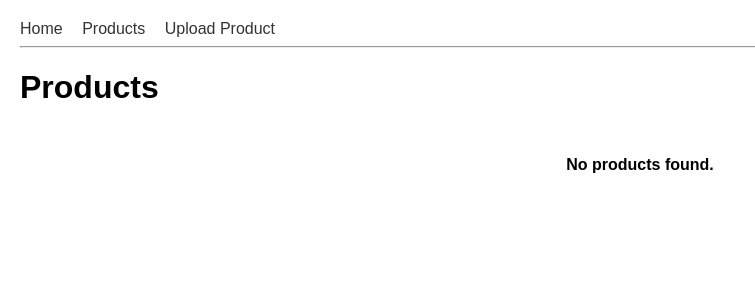
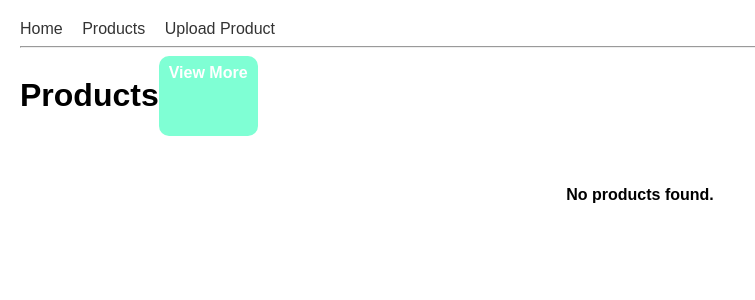
Before and after one commit to Chinz7007/ThriftIt, a Flask app: page /products in a window 1280 px wide. Shown: the top 300 px of the page, without its empty margins (0-755 px from the left). Run offline with Flask 3, Linux system fonts and the light colour scheme.

Commit message:
Changes to products html

```diff
--- a/templates/products.html
+++ b/templates/products.html
@@ -6,6 +6,10 @@
         .product-card a{
             text-decoration: none;
             color: white;
+        }
+
+        .header{
+            display: flex;
         }
     </style>
 </head>
@@ -18,7 +22,9 @@
 </nav>
 <hr>
 
-<h1>Products</h1>
+<div class="header">
+<h1>Products</h1><a href="/products" class="viewmore">View More</a >
+</div>
 
 
 {% if search %}
```
